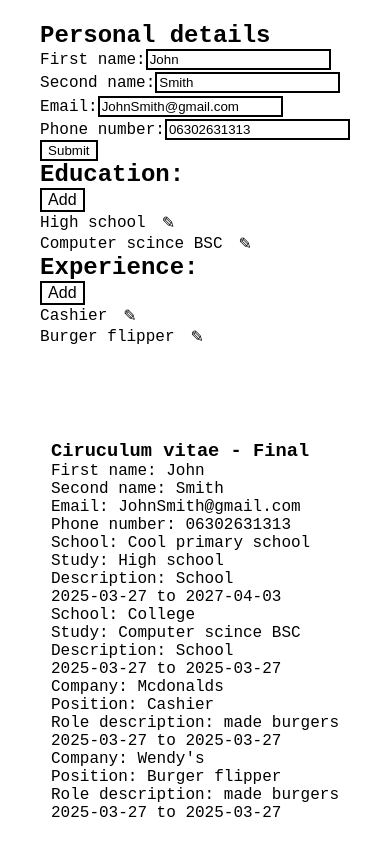
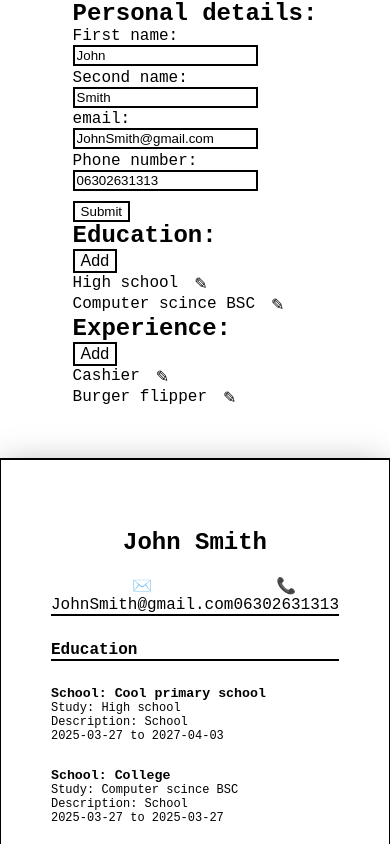
Before and after one commit to miamam1/TOP-CVapplication, a React (Vite) app: page / in a window 390 px wide. Shown: the top 844 px of the page. Built offline with nearby package versions, Linux system fonts and the light colour scheme.

Commit message:
Added CSS to output. Is now generally functional outside of mobile responsiveness and form validation.

```diff
--- a/src/components/mainPage.jsx
+++ b/src/components/mainPage.jsx
@@ -6,7 +6,7 @@ function MainPage() {
     const [personalDetails, setPersonalDetails] = useState([
         {id: crypto.randomUUID(), input: "First name:", output: "John"},
         {id: crypto.randomUUID(), input: "Second name:", output: "Smith"},
-        {id: crypto.randomUUID(), input: "Email:", output: "JohnSmith@gmail.com"},
+        {id: crypto.randomUUID(), input: "email:", output: "JohnSmith@gmail.com"},
         {id: crypto.randomUUID(), input: "Phone number:", output: "06302631313"},
     ])
 
@@ -23,7 +23,7 @@ function MainPage() {
     return (
     <div className="WholePage">
         <div className='inputs'>
-            <h3>Personal details</h3>
+            <h3>Personal details: </h3>
             <PersonalInformation
             personalDetails={personalDetails}
             setPersonalDetails={setPersonalDetails}
@@ -41,21 +41,30 @@ function MainPage() {
 
         </div>
         <div className="outputs">
-            <h3>Ciruculum vitae - Final</h3>
             <Output
             personalDetails={personalDetails}
             ></Output>
+
+            <h4 className='ExperienceTitle'>Education</h4>
             {education.map((experience) =>
-                <div key={experience.id}>
-                    <p>School: {experience.name}</p>
+                <div
+                    key={experience.id}
+                    className='experienceContainer'
+                >
+                    <h5>School: {experience.name}</h5>
                     <p>Study: {experience.title}</p>
                     {experience.description !== "" && <p> Description: {experience.description} </p>}
                     <p>{experience.dateStart} to {experience.dateEnd} </p>
                 </div>
             )}
+
+            <h4 className='ExperienceTitle' >Experience</h4>
             {experiences.map((experience) =>
-                <div key={experience.id}>
-                    <p>Company: {experience.name}</p>
+                <div
+                key={experience.id}
+                className='experienceContainer'
+                >
+                    <h5>Company: {experience.name}</h5>
                     <p>Position: {experience.title}</p>
                     <p> Role description: {experience.description} </p>
                     <p>{experience.dateStart} to {experience.dateEnd} </p>
--- a/src/components/personalDetailsInput.jsx
+++ b/src/components/personalDetailsInput.jsx
@@ -49,17 +49,16 @@ function PersonalInformation({personalDetails, setPersonalDetails}) {
 
 function Output({personalDetails}) {
     return (
-        <>
-        {personalDetails.map((info) => (
-            <p key = {info.id}> {info.input} {info.output} </p>
-        ))}
-        </>
+        <div className='outputPersonalDetails'>
+            <h2> {personalDetails[0].output + " " + personalDetails[1].output} </h2>
+            <div className='contactInfo'>
+            <p>  ✉️ {personalDetails[2].output} </p>
+            <p> 📞 {personalDetails[3].output} </p>
+            </div>
+        </div>
     )
 }
 
 
-//  needs to be subbmited then do also think about making this code as reusable as possible
-// need to have two things basically one form and one final product/draft
-// need to be able to add multiple education / work exp (both very similar so should use reusable components)
-// check last two lessons very useful for this
+
 export {PersonalInformation, Output}
--- a/src/index.css
+++ b/src/index.css
@@ -8,7 +8,7 @@ p {
     margin: 0;
 }
 
-h3 {
+h3, h5, h4 {
     margin: 0;
 }
 
@@ -40,21 +40,27 @@ button {
     display: flex;
     flex-direction: column;
     gap: 2.5px;
+}
 
+.personalDetailsForm label {
+    display: flex;
+    flex-direction: column;
+}
+
+.personalButton {
+    margin-top: 10px;
 }
 
 .inputs h3 {
     font-size: 1.5rem;
 }
 
-
-.add {
+.edit {
+    border: 2.3px dashed black;
     font-size: 1rem;
 }
 
-
-.edit {
-    border: 2.3px dashed black;
+.add {
     font-size: 1rem;
 }
 
@@ -102,7 +108,6 @@ button {
 .experienceForm {
     display: flex;
     flex-direction: column;
-
     margin-top: 10px;
     gap: 5px;
     transition: all 0.5s ease-out;
@@ -122,3 +127,37 @@ button {
 .inputLabel input {
     min-width: 174px;
 }
+
+.outputs {
+    border: 2.3px solid black;
+    padding: 50px;
+    height: 750px;
+    width: 500px;
+    -webkit-box-shadow: -1px 4px 33px -4px rgba(0,0,0,0.34);
+    -moz-box-shadow: -1px 4px 33px -4px rgba(0,0,0,0.34);
+    box-shadow: -1px 4px 33px -4px rgba(0,0,0,0.34);
+    display: flex;
+    flex-direction: column;
+    gap: 25px;
+}
+
+.outputPersonalDetails {
+    display: flex;
+    flex-direction: column;
+    justify-content: space-between;
+    border-bottom: 2.3px solid black;
+    text-align: center;
+}
+.contactInfo {
+    display: flex;
+    justify-content: space-around;
+}
+
+.ExperienceTitle {
+    border-bottom: 2.3px solid black;
+
+
+}
+.experienceContainer p {
+    font-size: 0.75rem;
+}
```
